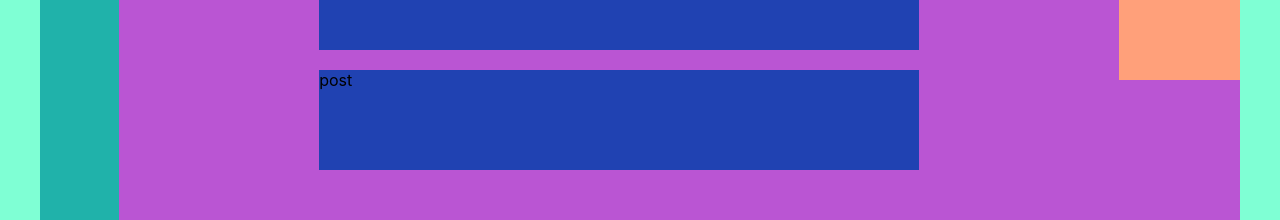
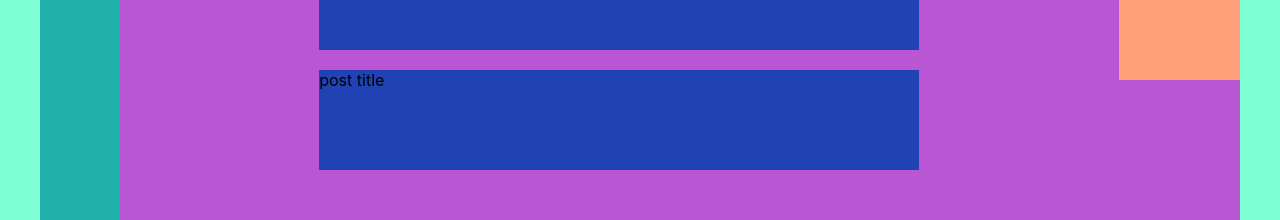
Before and after one commit to CyberSlug322/study_progect2, a React (Create React App) app in the folder ultimate_project/: page / in a window 1280 px wide. Shown: the part 210-430 px from the top of the page. Built offline with nearby package versions, Linux system fonts and the light colour scheme.

Commit message:
create post component

```diff
--- a/ultimate_project/src/App.js
+++ b/ultimate_project/src/App.js
@@ -1,6 +1,6 @@
 import React from 'react';
-import logo from './logo.svg';
 import './App.css';
+import { Post } from './components/post';
 
 function App() {
   return (
@@ -21,9 +21,7 @@ function App() {
             <div className={'post'}>
               post
           </div>
-            <div className={'post'}>
-              post
-          </div>
+            <Post postTitle={'post title'}/>
           </div>
           <div className={'right-sidebar'}>
             something else
--- /dev/null
+++ b/ultimate_project/src/components/post.jsx
@@ -0,0 +1,8 @@
+import React from 'react';
+import '../App.css'
+
+export const Post = (props) => {
+    return (
+    <div className={'post'}>{props.postTitle}</div>
+    )
+}
```
